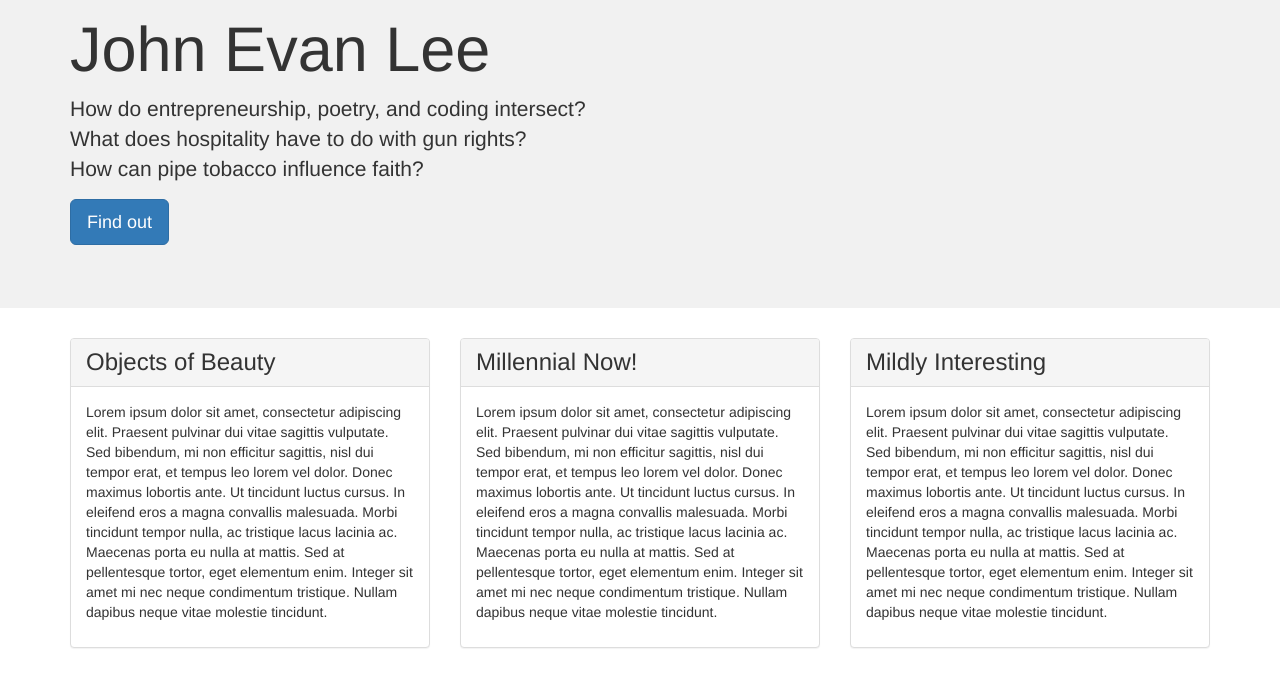
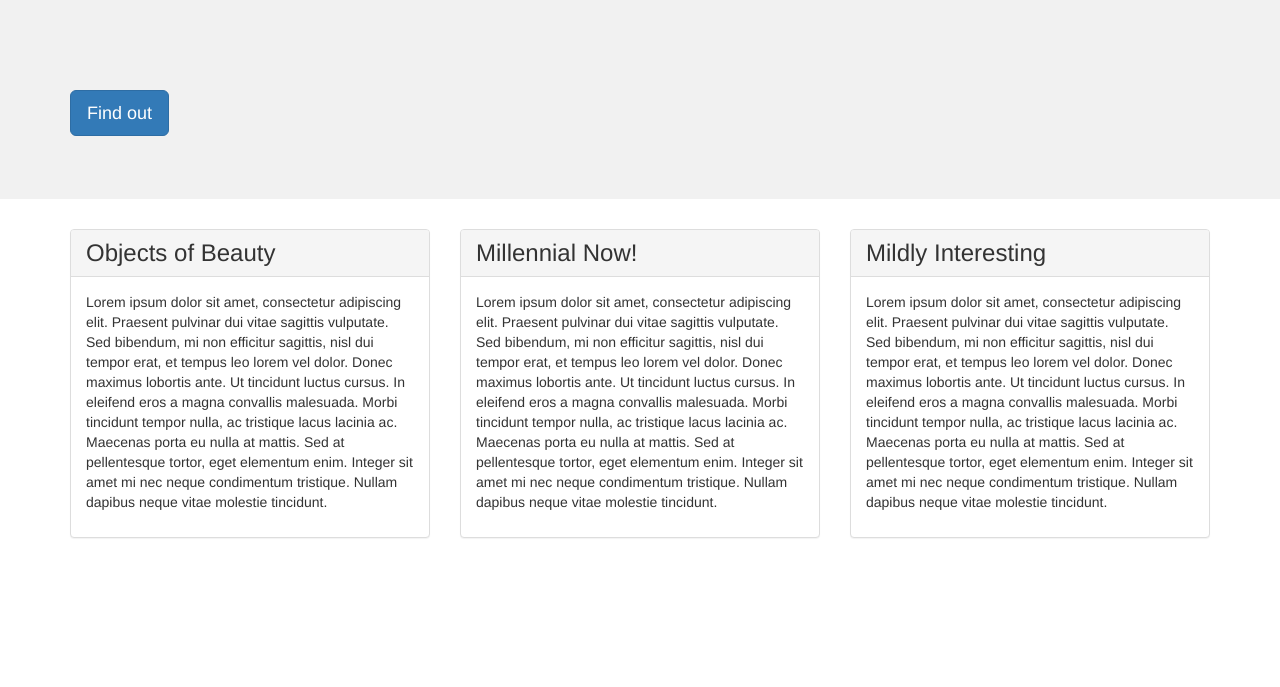
Before and after one commit to jelee978/john-evan-lee, a plain HTML site: page index.html in a window 1280 px wide. Shown: the part 53-740 px from the top of the page. Drawn offline with nearby package versions, Linux system fonts and the light colour scheme.

Commit message:
Update index.html

```diff
--- a/index.html
+++ b/index.html
@@ -5,7 +5,7 @@
     <meta http-equiv="X-UA-Compatible" content="IE=edge">
     <meta name="viewport" content="width=device-width, initial-scale=1">
     <!-- The above 3 meta tags *must* come first in the head; any other head content must come *after* these tags -->
-    <title>John Evan Lee</title>
+    <title></title>
     <link rel="shortcut icon" href="myfavicon.ico" type="image/x-icon"/>
     <!-- Bootstrap -->
     <link href="css/bootstrap.min.css" rel="stylesheet">
@@ -74,10 +74,10 @@
 </nav>
     <div class="jumbotron">
       <div class="container">
-        <h1>John Evan Lee</h1>
-        <p>How do entrepreneurship, poetry, and coding intersect?
-          <br> What does hospitality have to do with gun rights?
-        <br> How can pipe tobacco influence faith?</p>
+        <h1></h1>
+        <p>
+          <br>
+        <br> </p>
           <p><a class="btn btn-primary btn-lg" href="#" role="button">Find out</a></p>
       </div>
    </div>
```
